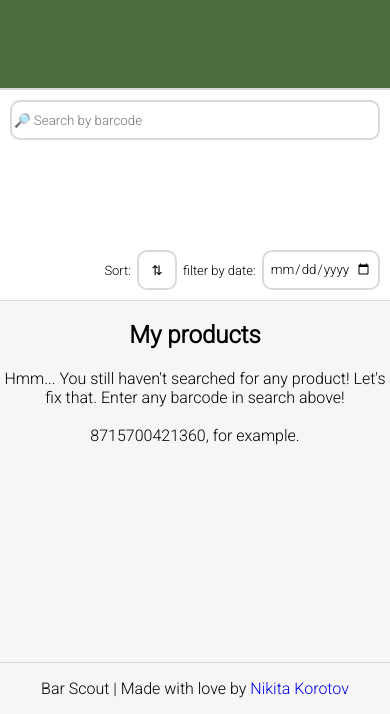
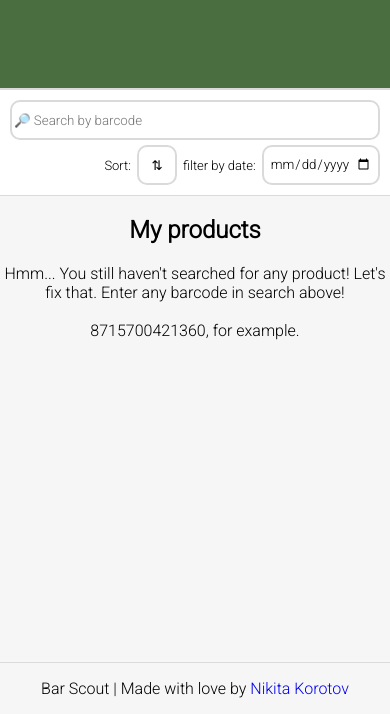
Before and after one commit to Nikinayzer/Bar-Scout, a plain HTML site: page index.html in a window 390 px wide. Shown: the part 130-844 px from the top of the page. Drawn offline with nearby package versions, Linux system fonts and the light colour scheme.

Commit message:
Various style changes

```diff
--- a/style.css
+++ b/style.css
@@ -429,7 +429,8 @@ footer{
         flex-direction: column;
         width: 100%;
         justify-content: space-between;
-        height: 210px;
+        min-height:105px;
+        max-height:105px;
     }
     #searchBarDiv{
         width: 100%;
@@ -473,9 +474,3 @@ footer{
         padding-bottom: 2px;
     }
   }
-
-  @media only screen and (max-width: 320px) {
-  #nutrRatingAvg{
-
-  }
-  }
```
